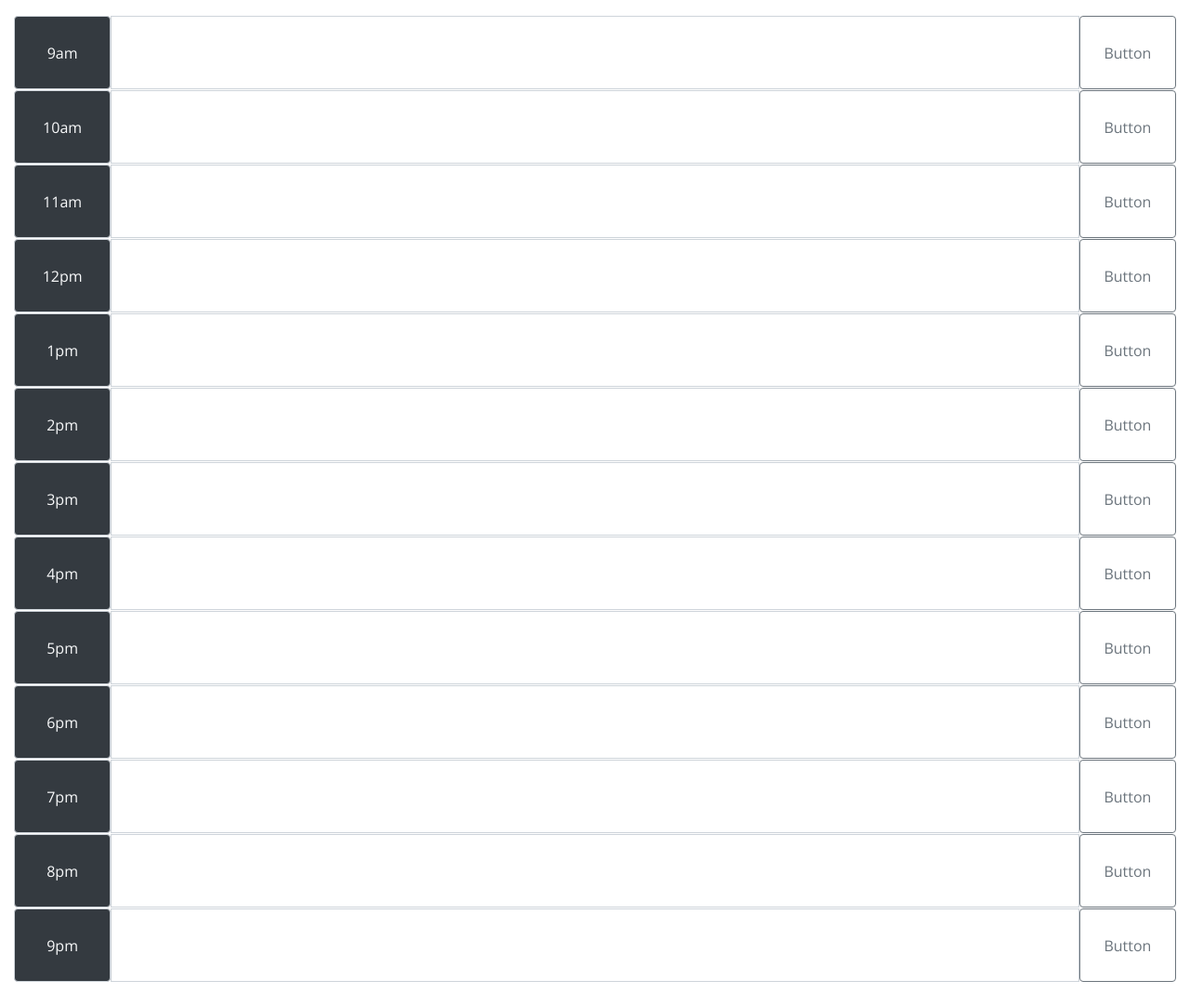
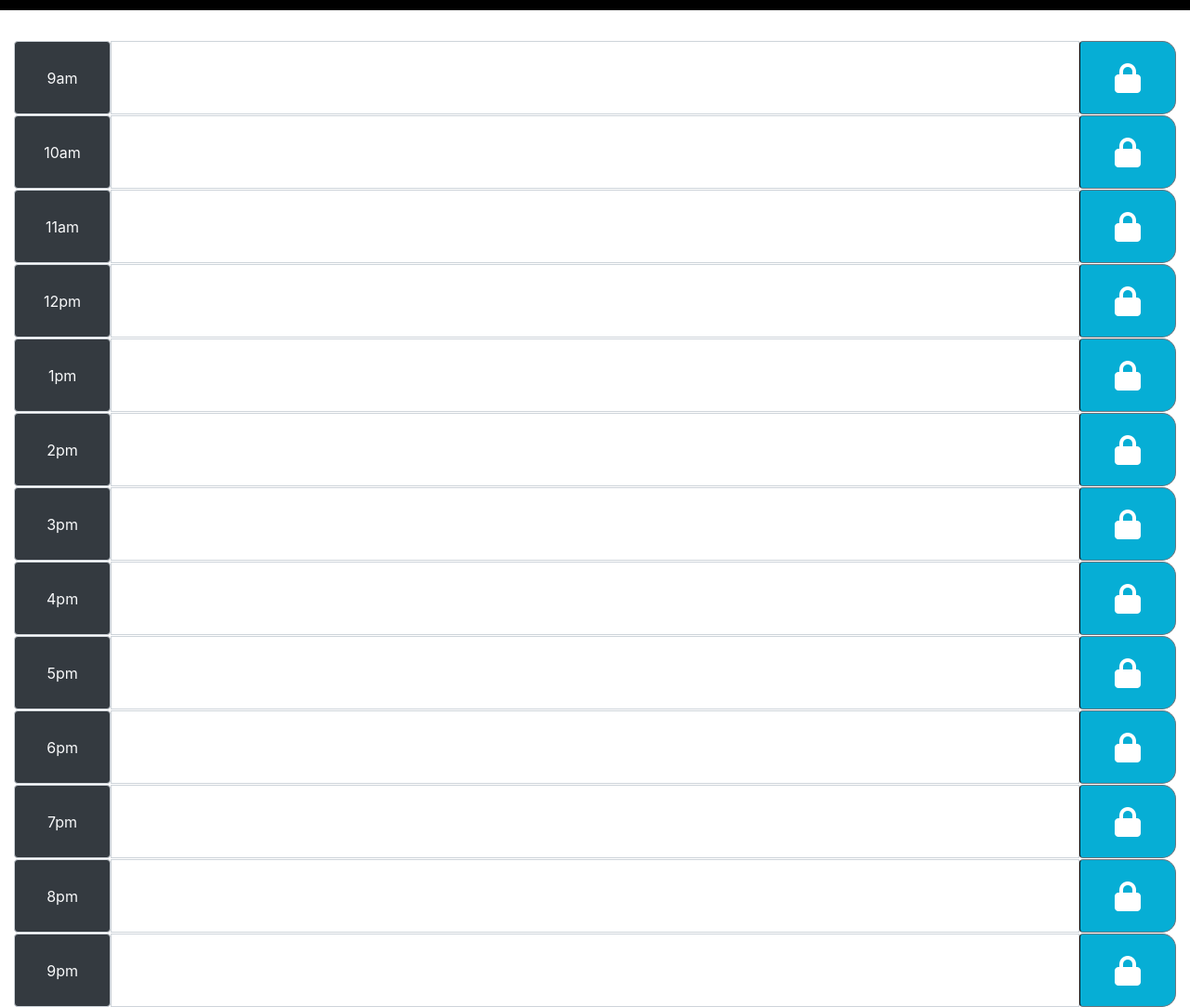
Before and after one commit to brian-nelson10/Work-Day-Scheduler, a plain HTML site: page Develop/index.html in a window 1280 px wide. Shown: the part 300-1383 px from the top of the page at 93% size. Before the commit the page ends 1356 px from the top, so only its background shows below. Drawn offline with nearby package versions, Linux system fonts and the light colour scheme.

Commit message:
added icons and style to buttons and header

```diff
--- a/Develop/index.html
+++ b/Develop/index.html
@@ -18,6 +18,10 @@
       href="https://fonts.googleapis.com/css?family=Open+Sans&display=swap"
       rel="stylesheet"
     />
+    <style>
+      @import url('https://fonts.googleapis.com/css2?family=Permanent+Marker&display=swap');
+      </style>
+      <script src="https://kit.fontawesome.com/9464b28eae.js" crossorigin="anonymous"></script>
     <link rel="stylesheet" href="style.css" />
     <title>Work Day Scheduler</title>
   </head>
@@ -39,7 +43,7 @@
             <div class="input-group">
               <span class="col-1 justify-content-center input-group-text bg-dark text-light"> 9am </span>
               <textarea class="form-control" aria-label="With textarea"></textarea>
-              <button class="col-1 btn btn-outline-secondary" type="button" id="button-addon2">Button</button>
+              <button class="saveBtn col-1 btn btn-outline-secondary" type="button" id="button-addon2"><i class="fa-solid fa-lock fa-2xl"></i></button>
             </div>
           </div>
       </div>
@@ -48,7 +52,7 @@
               <div class="input-group">
                 <span class="col-1 justify-content-center input-group-text bg-dark text-light">10am</span>
                 <textarea class="form-control" aria-label="With textarea"></textarea>
-                <button class="col-1 btn btn-outline-secondary" type="button" id="button-addon2">Button</button>
+                <button class="saveBtn col-1 btn btn-outline-secondary" type="button" id="button-addon2"><i class="fa-solid fa-lock fa-2xl"></i></button>
               </div>
             </div>
         </div>
@@ -57,7 +61,7 @@
             <div class="input-group">
               <span class="col-1 justify-content-center input-group-text bg-dark text-light">11am</span>
               <textarea class="form-control" aria-label="With textarea"></textarea>
-              <button class="col-1 btn btn-outline-secondary" type="button" id="button-addon2">Button</button>
+              <button class="saveBtn col-1 btn btn-outline-secondary" type="button" id="button-addon2"><i class="fa-solid fa-lock fa-2xl"></i></button>
             </div>
           </div>
       </div>
@@ -66,7 +70,7 @@
           <div class="input-group">
             <span class="col-1 justify-content-center input-group-text bg-dark text-light">12pm</span>
             <textarea class="form-control" aria-label="With textarea"></textarea>
-            <button class="col-1 btn btn-outline-secondary" type="button" id="button-addon2">Button</button>
+            <button class="saveBtn col-1 btn btn-outline-secondary" type="button" id="button-addon2"><i class="fa-solid fa-lock fa-2xl"></i></button>
           </div>
         </div>
     </div>
@@ -75,7 +79,7 @@
         <div class="input-group">
           <span class="col-1 justify-content-center input-group-text bg-dark text-light">1pm</span>
           <textarea class="form-control" aria-label="With textarea"></textarea>
-          <button class="col-1 btn btn-outline-secondary" type="button" id="button-addon2">Button</button>
+          <button class="saveBtn col-1 btn btn-outline-secondary" type="button" id="button-addon2"><i class="fa-solid fa-lock fa-2xl"></i></button>
         </div>
       </div>
   </div>
@@ -84,7 +88,7 @@
       <div class="input-group">
         <span class="col-1 justify-content-center input-group-text bg-dark text-light">2pm</span>
         <textarea class="form-control" aria-label="With textarea"></textarea>
-        <button class="col-1 btn btn-outline-secondary" type="button" id="button-addon2">Button</button>
+        <button class="saveBtn col-1 btn btn-outline-secondary" type="button" id="button-addon2"><i class="fa-solid fa-lock fa-2xl"></i></button>
       </div>
     </div>
 </div>
@@ -93,7 +97,7 @@
     <div class="input-group">
       <span class="col-1 justify-content-center input-group-text bg-dark text-light">3pm</span>
       <textarea class="form-control" aria-label="With textarea"></textarea>
-      <button class="col-1 btn btn-outline-secondary" type="button" id="button-addon2">Button</button>
+      <button class="saveBtn col-1 btn btn-outline-secondary" type="button" id="button-addon2"><i class="fa-solid fa-lock fa-2xl"></i></button>
     </div>
   </div>
 </div>
@@ -102,7 +106,7 @@
     <div class="input-group">
       <span class="col-1 justify-content-center input-group-text bg-dark text-light">4pm</span>
       <textarea class="form-control" aria-label="With textarea"></textarea>
-      <button class="col-1 btn btn-outline-secondary" type="button" id="button-addon2">Button</button>
+      <button class="saveBtn col-1 btn btn-outline-secondary" type="button" id="button-addon2"><i class="fa-solid fa-lock fa-2xl"></i></button>
     </div>
   </div>
 </div>
@@ -111,7 +115,7 @@
     <div class="input-group">
       <span class="col-1 justify-content-center input-group-text bg-dark text-light">5pm</span>
       <textarea class="form-control" aria-label="With textarea"></textarea>
-      <button class="col-1 btn btn-outline-secondary" type="button" id="button-addon2">Button</button>
+      <button class="saveBtn col-1 btn btn-outline-secondary" type="button" id="button-addon2"><i class="fa-solid fa-lock fa-2xl"></i></button>
     </div>
   </div>
 </div>
@@ -120,7 +124,7 @@
     <div class="input-group">
       <span class="col-1 justify-content-center input-group-text bg-dark text-light">6pm</span>
       <textarea class="form-control" aria-label="With textarea"></textarea>
-      <button class="col-1 btn btn-outline-secondary" type="button" id="button-addon2">Button</button>
+      <button class="saveBtn col-1 btn btn-outline-secondary" type="button" id="button-addon2"><i class="fa-solid fa-lock fa-2xl"></i></button>
     </div>
   </div>
 </div>
@@ -129,7 +133,7 @@
     <div class="input-group">
       <span class="col-1 justify-content-center input-group-text bg-dark text-light">7pm</span>
       <textarea class="form-control" aria-label="With textarea"></textarea>
-      <button class="col-1 btn btn-outline-secondary" type="button" id="button-addon2">Button</button>
+      <button class="saveBtn col-1 btn btn-outline-secondary" type="button" id="button-addon2"><i class="fa-solid fa-lock fa-2xl"></i></button>
     </div>
   </div>
 </div>
@@ -138,7 +142,7 @@
     <div class="input-group">
       <span class="col-1 justify-content-center input-group-text bg-dark text-light">8pm</span>
       <textarea class="form-control" aria-label="With textarea"></textarea>
-      <button class="col-1 btn btn-outline-secondary" type="button" id="button-addon2">Button</button>
+      <button class="saveBtn col-1 btn btn-outline-secondary" type="button" id="button-addon2"><i class="fa-solid fa-lock fa-2xl"></i></button>
     </div>
   </div>
 </div>
@@ -147,7 +151,7 @@
     <div class="input-group">
       <span class="col-1 justify-content-center input-group-text bg-dark text-light">9pm</span>
       <textarea class="form-control" aria-label="With textarea"></textarea>
-      <button class="col-1 btn btn-outline-secondary" type="button" id="button-addon2">Button</button>
+      <button class="saveBtn col-1 btn btn-outline-secondary" type="button" id="button-addon2"><i class="fa-solid fa-lock fa-2xl"></i></button>
     </div>
   </div>
 </div>
--- a/Develop/style.css
+++ b/Develop/style.css
@@ -1,7 +1,13 @@
 body {
-  font-family: 'Open Sans', sans-serif;
-  font-size: 16px;
+
   line-height: 1;
+}
+
+textarea.form-control {
+  font-family: 'Permanent Marker', cursive;
+  color: black;
+  font-size: 18px;
+  text-align: center;
 }
 
 textarea{
@@ -18,7 +24,12 @@ textarea{
   background-color: transparent;
   color: black;
   border-radius: 0;
-  border-bottom: 10px solid black;
+  border-bottom: 15px solid black;
+}
+
+.jumbotron h1 {
+  font-family: 'Permanent Marker', cursive;
+  font-size: 90px;
 }
 
 .description{
@@ -63,6 +74,11 @@ textarea{
   border-bottom-right-radius: 15px;
   background-color: #06AED5;
   color: white;
+
+}
+
+.saveBtn:hover {
+  background-color: #77dd77;
 }
 
 .saveBtn i:hover {
```
